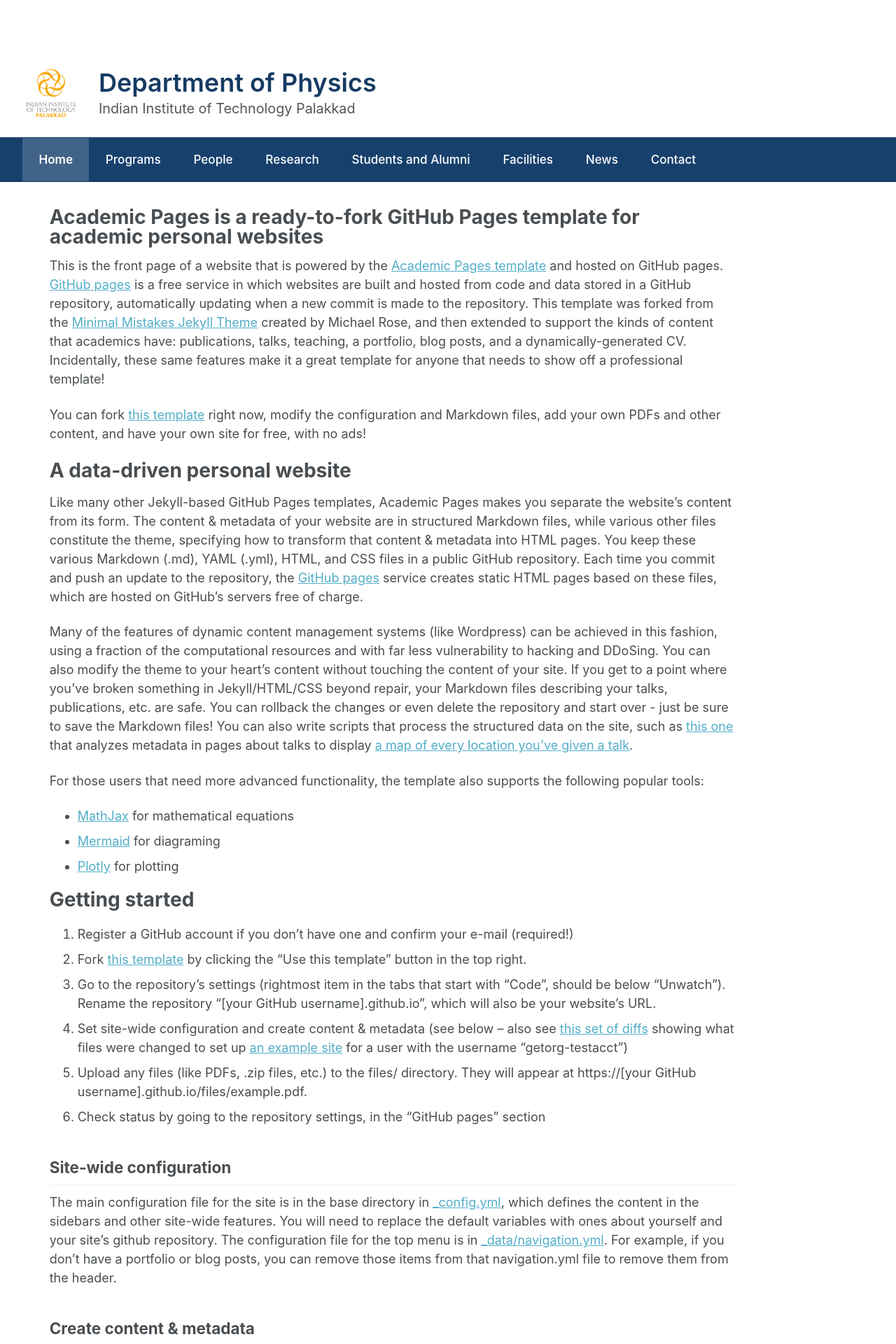
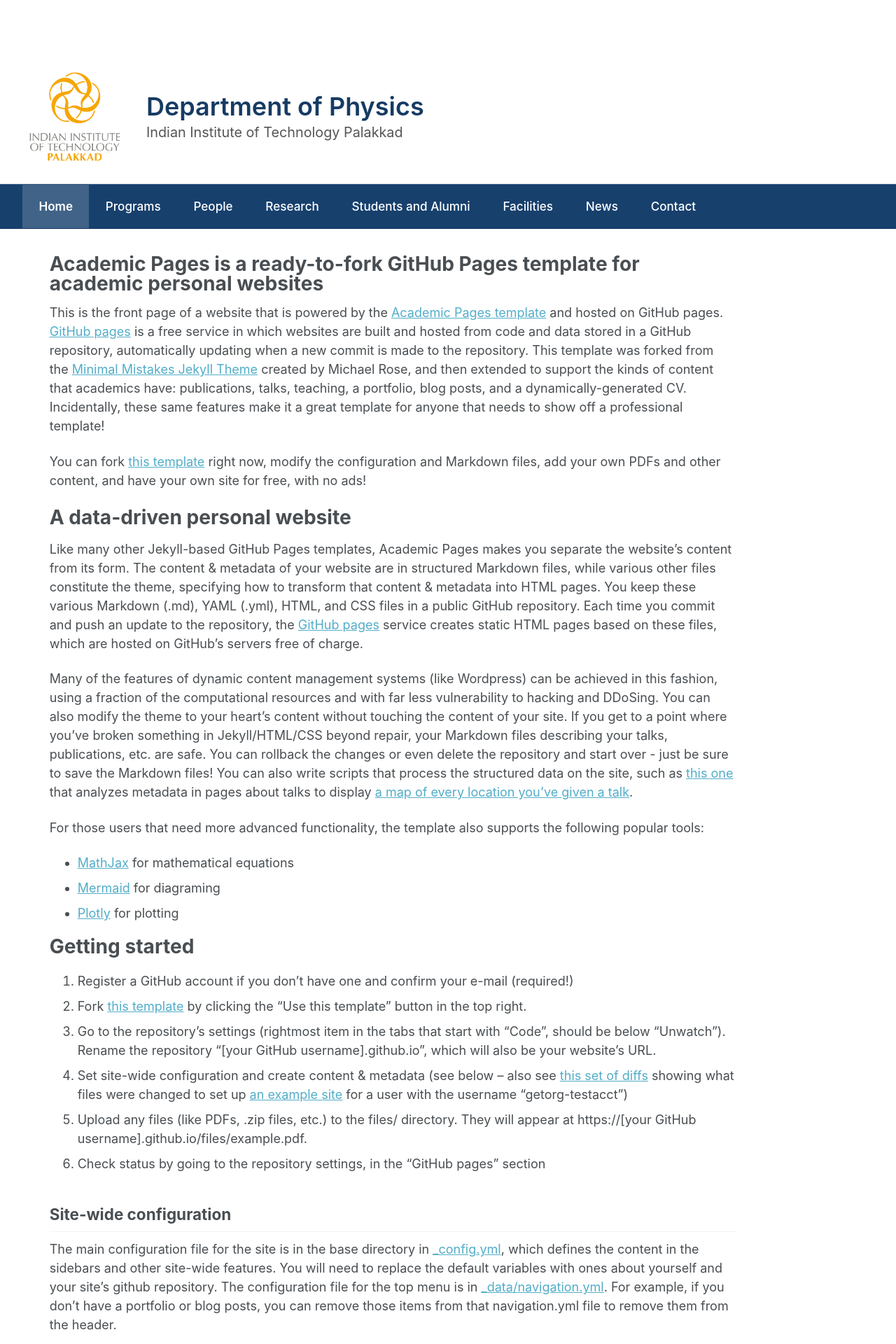
Before and after one commit to phyall/phyall.github.io, a Jekyll site: the page built from _pages/about.md, in a window 1280 px wide. Shown: the top 1920 px of the page at 70% size. Built offline with Jekyll 4.4.1, drawn with Linux system fonts in a browser that asks for light colours; a style sheet for code colours, icons or effects is not loaded.

Commit message:
Update _header.scss

```diff
--- a/_sass/_header.scss
+++ b/_sass/_header.scss
@@ -28,7 +28,7 @@
 
 .dept-logo {
 
-    width: 82px;
+    width: 150px;
 
     height: auto;
 
```
